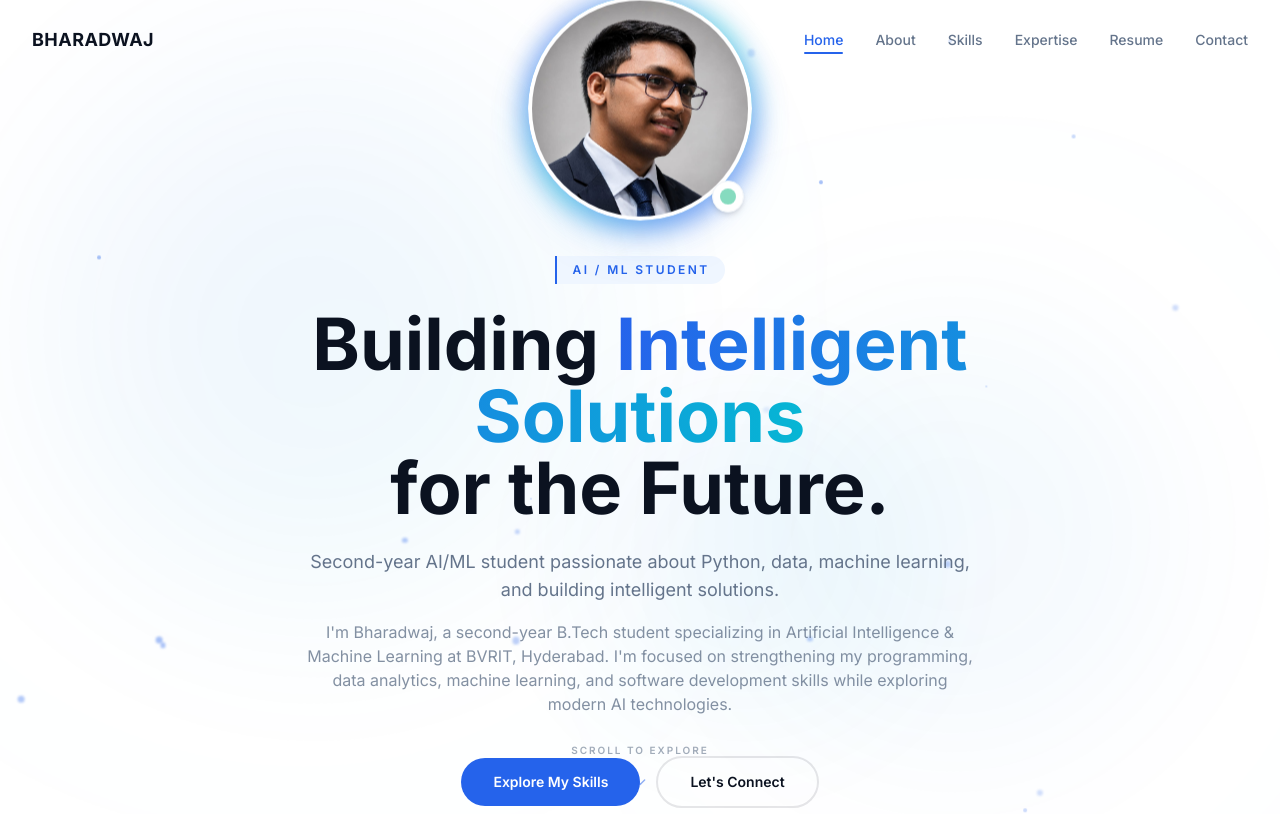
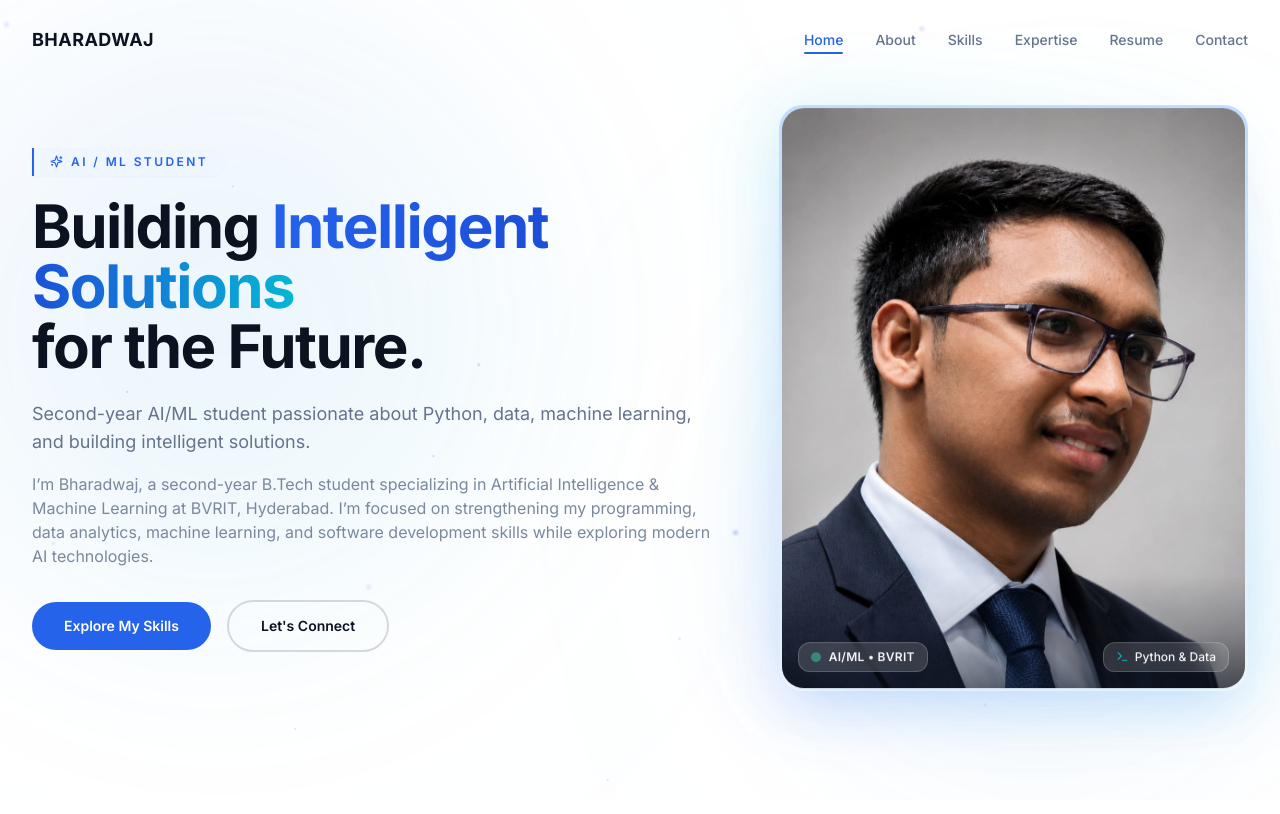
Before and after one commit to 25211a6606-cmyk/bharadwaj-portfolio, a React (Vite) app: page / in a window 1280 px wide. Shown: the top 814 px of the page. Built offline with nearby package versions, Linux system fonts and the light colour scheme.

Commit message:
feat: transform hero to 2-column layout with large rectangular portrait card, silky smooth animations, and removed scroll indicator

```diff
--- a/src/components/Hero.jsx
+++ b/src/components/Hero.jsx
@@ -1,29 +1,29 @@
 import { useEffect, useRef, useState } from 'react';
 import { motion, useScroll, useTransform } from 'framer-motion';
-import { ChevronDown } from 'lucide-react';
+import { Sparkles, Terminal } from 'lucide-react';
 
-const particles = Array.from({ length: 20 }, (_, i) => ({
+const particles = Array.from({ length: 18 }, (_, i) => ({
   id: i,
-  size: Math.random() * 6 + 2,
-  x: Math.random() * 100,
-  y: Math.random() * 100,
-  duration: Math.random() * 8 + 6,
-  delay: Math.random() * 4,
-  opacity: Math.random() * 0.3 + 0.1,
+  size: (i % 3 === 0 ? 5 : i % 2 === 0 ? 3 : 2),
+  x: (i * 19) % 100,
+  y: (i * 23) % 100,
+  duration: 10 + (i % 5) * 2,
+  delay: (i * 0.4),
+  opacity: 0.12 + (i % 4) * 0.05,
 }));
 
 export default function Hero() {
   const ref = useRef(null);
   const [mouse, setMouse] = useState({ x: 0, y: 0 });
   const { scrollYProgress } = useScroll({ target: ref, offset: ['start start', 'end start'] });
-  const heroY = useTransform(scrollYProgress, [0, 1], [0, 150]);
-  const heroOpacity = useTransform(scrollYProgress, [0, 0.5], [1, 0]);
+  const heroY = useTransform(scrollYProgress, [0, 1], [0, 100]);
+  const heroOpacity = useTransform(scrollYProgress, [0, 0.6], [1, 0]);
 
   const handleMouse = (e) => {
     const { clientX, clientY } = e;
     setMouse({
-      x: (clientX / window.innerWidth - 0.5) * 30,
-      y: (clientY / window.innerHeight - 0.5) * 30,
+      x: (clientX / window.innerWidth - 0.5) * 25,
+      y: (clientY / window.innerHeight - 0.5) * 25,
     });
   };
 
@@ -31,13 +31,26 @@ export default function Hero() {
     document.querySelector(id)?.scrollIntoView({ behavior: 'smooth' });
   };
 
+  // Silky smooth easing transitions
+  const smoothEase = [0.22, 1, 0.36, 1];
+
   const container = {
     hidden: {},
-    show: { transition: { staggerChildren: 0.12, delayChildren: 0.3 } },
+    show: {
+      transition: {
+        staggerChildren: 0.1,
+        delayChildren: 0.2,
+      },
+    },
   };
+
   const item = {
-    hidden: { opacity: 0, y: 30 },
-    show: { opacity: 1, y: 0, transition: { duration: 0.6, ease: 'easeOut' } },
+    hidden: { opacity: 0, y: 25 },
+    show: {
+      opacity: 1,
+      y: 0,
+      transition: { duration: 0.7, ease: smoothEase },
+    },
   };
 
   return (
@@ -45,54 +58,50 @@ export default function Hero() {
       id="home"
       ref={ref}
       onMouseMove={handleMouse}
-      className="relative min-h-screen flex items-center justify-center overflow-hidden bg-white"
+      className="relative min-h-screen flex items-center overflow-hidden bg-white pt-24 pb-16 lg:py-0"
     >
-      {/* Gradient Orbs */}
+      {/* Smooth Background Gradient Orbs */}
       <motion.div
-        className="absolute w-[500px] h-[500px] rounded-full opacity-[0.07] blur-[100px]"
+        className="absolute w-[560px] h-[560px] rounded-full opacity-[0.08] blur-[120px] pointer-events-none"
         style={{
           background: 'linear-gradient(135deg, #2563EB, #06B6D4)',
-          top: '10%', left: '5%',
-          x: mouse.x * 0.5, y: mouse.y * 0.5,
+          top: '5%',
+          left: '-5%',
+          x: mouse.x * 0.4,
+          y: mouse.y * 0.4,
         }}
-        animate={{ scale: [1, 1.1, 1], rotate: [0, 10, 0] }}
-        transition={{ duration: 20, repeat: Infinity, ease: 'linear' }}
+        animate={{ scale: [1, 1.08, 1], rotate: [0, 8, 0] }}
+        transition={{ duration: 22, repeat: Infinity, ease: 'easeInOut' }}
       />
       <motion.div
-        className="absolute w-[400px] h-[400px] rounded-full opacity-[0.05] blur-[80px]"
+        className="absolute w-[480px] h-[480px] rounded-full opacity-[0.06] blur-[100px] pointer-events-none"
         style={{
           background: 'linear-gradient(135deg, #06B6D4, #2563EB)',
-          bottom: '10%', right: '10%',
-          x: mouse.x * -0.3, y: mouse.y * -0.3,
+          bottom: '5%',
+          right: '0%',
+          x: mouse.x * -0.3,
+          y: mouse.y * -0.3,
         }}
-        animate={{ scale: [1, 1.15, 1], rotate: [0, -15, 0] }}
-        transition={{ duration: 25, repeat: Infinity, ease: 'linear' }}
-      />
-      <motion.div
-        className="absolute w-[300px] h-[300px] rounded-full opacity-[0.04] blur-[60px]"
-        style={{
-          background: 'linear-gradient(135deg, #2563EB, #06B6D4)',
-          top: '50%', right: '30%',
-          x: mouse.x * 0.2, y: mouse.y * 0.2,
-        }}
-        animate={{ scale: [1, 1.2, 1] }}
-        transition={{ duration: 18, repeat: Infinity, ease: 'linear' }}
+        animate={{ scale: [1, 1.12, 1], rotate: [0, -12, 0] }}
+        transition={{ duration: 26, repeat: Infinity, ease: 'easeInOut' }}
       />
 
-      {/* Particles */}
-      {particles.map(p => (
+      {/* Floating Antigravity Particles */}
+      {particles.map((p) => (
         <motion.div
           key={p.id}
-          className="absolute rounded-full bg-[#2563EB]"
+          className="absolute rounded-full bg-[#2563EB] pointer-events-none"
           style={{
-            width: p.size, height: p.size,
-            left: `${p.x}%`, top: `${p.y}%`,
+            width: p.size,
+            height: p.size,
+            left: `${p.x}%`,
+            top: `${p.y}%`,
             opacity: p.opacity,
-            filter: p.size > 5 ? 'blur(1px)' : 'none',
+            filter: p.size > 4 ? 'blur(0.8px)' : 'none',
           }}
           animate={{
-            y: [0, -30, 0, 20, 0],
-            x: [0, 10, -10, 5, 0],
+            y: [0, -35, 0, 25, 0],
+            x: [0, 12, -12, 6, 0],
           }}
           transition={{
             duration: p.duration,
@@ -103,99 +112,123 @@ export default function Hero() {
         />
       ))}
 
-      {/* Content */}
+      {/* 2-Column Hero Content: Text Left, Big Rectangular Image Right (50% Hero) */}
       <motion.div
         style={{ y: heroY, opacity: heroOpacity }}
-        className="relative z-10 max-w-4xl mx-auto px-6 text-center"
+        className="relative z-10 max-w-7xl mx-auto px-6 lg:px-8 w-full"
       >
-        <motion.div variants={container} initial="hidden" animate="show">
-          {/* Profile Picture */}
-          <motion.div variants={item} className="flex justify-center mb-8">
-            <div className="relative group">
-              {/* Outer soft ambient glow */}
+        <div className="grid lg:grid-cols-12 gap-12 lg:gap-16 items-center">
+          {/* Left Column: Text & CTAs (approx. 55% width on desktop) */}
           <motion.div
-                animate={{ rotate: 360 }}
-                transition={{ duration: 20, repeat: Infinity, ease: 'linear' }}
-                className="absolute -inset-1.5 rounded-full bg-gradient-to-r from-[#2563EB] via-[#06B6D4] to-[#2563EB] opacity-60 blur-md group-hover:opacity-90 transition duration-500"
-              />
-              <motion.div
-                animate={{ y: [0, -6, 0] }}
-                transition={{ duration: 4, repeat: Infinity, ease: 'easeInOut' }}
-                className="relative w-40 h-40 sm:w-48 sm:h-48 md:w-56 md:h-56 rounded-full p-[4px] bg-gradient-to-tr from-[#2563EB] to-[#06B6D4] shadow-2xl shadow-blue-500/25"
+            variants={container}
+            initial="hidden"
+            animate="show"
+            className="lg:col-span-7 text-left order-2 lg:order-1"
           >
-                <div className="w-full h-full rounded-full overflow-hidden bg-white ring-4 ring-white">
-                  <img
-                    src="/profile.jpeg"
-                    alt="Bharadwaj - AI/ML Student"
-                    className="w-full h-full object-cover object-center group-hover:scale-105 transition-transform duration-500"
-                  />
-                </div>
-
-                {/* Status indicator dot */}
-                <div className="absolute bottom-2 right-2 flex items-center justify-center w-7 h-7 sm:w-8 sm:h-8 rounded-full bg-white shadow-md border border-slate-100">
-                  <span className="w-3.5 h-3.5 sm:w-4 sm:h-4 rounded-full bg-emerald-500 animate-pulse" title="Active & Open to Opportunities" />
-                </div>
-              </motion.div>
-            </div>
-          </motion.div>
-
-          <motion.div variants={item} className="mb-6">
-            <span className="inline-block px-4 py-1.5 text-xs font-semibold tracking-[0.2em] text-[#2563EB] border-l-2 border-[#2563EB] bg-blue-50 rounded-r-full">
+            <motion.div variants={item} className="mb-5">
+              <span className="inline-flex items-center gap-2 px-4 py-1.5 text-xs font-semibold tracking-[0.2em] text-[#2563EB] border-l-2 border-[#2563EB] bg-blue-50/80 rounded-r-full shadow-sm shadow-blue-500/5">
+                <Sparkles size={13} className="text-[#2563EB]" />
                 AI / ML STUDENT
               </span>
             </motion.div>
 
             <motion.h1
               variants={item}
-            className="text-4xl sm:text-5xl md:text-6xl lg:text-7xl font-bold text-[#0B1220] leading-[1.1] mb-6"
+              className="text-4xl sm:text-5xl md:text-6xl font-bold text-[#0B1220] leading-[1.12] mb-6 tracking-tight"
             >
               Building{' '}
-            <span className="bg-gradient-to-r from-[#2563EB] to-[#06B6D4] bg-clip-text text-transparent">
+              <span className="bg-gradient-to-r from-[#2563EB] via-[#1d4ed8] to-[#06B6D4] bg-clip-text text-transparent">
                 Intelligent Solutions
               </span>
               <br />
               for the Future.
             </motion.h1>
 
-          <motion.p variants={item} className="text-base md:text-lg text-[#64748B] max-w-2xl mx-auto mb-4 leading-relaxed">
+            <motion.p
+              variants={item}
+              className="text-base sm:text-lg text-[#64748B] mb-4 leading-relaxed font-normal"
+            >
               Second-year AI/ML student passionate about Python, data, machine learning, and building intelligent solutions.
             </motion.p>
 
-          <motion.p variants={item} className="text-sm md:text-base text-[#64748B]/80 max-w-2xl mx-auto mb-10 leading-relaxed">
-            I'm Bharadwaj, a second-year B.Tech student specializing in Artificial Intelligence &amp; Machine Learning at BVRIT, Hyderabad. I'm focused on strengthening my programming, data analytics, machine learning, and software development skills while exploring modern AI technologies.
+            <motion.p
+              variants={item}
+              className="text-sm sm:text-base text-[#64748B]/85 mb-8 leading-relaxed font-normal"
+            >
+              I’m Bharadwaj, a second-year B.Tech student specializing in Artificial Intelligence &amp; Machine Learning at BVRIT, Hyderabad. I’m focused on strengthening my programming, data analytics, machine learning, and software development skills while exploring modern AI technologies.
             </motion.p>
 
-          <motion.div variants={item} className="flex flex-col sm:flex-row items-center justify-center gap-4 mb-2">
+            <motion.div
+              variants={item}
+              className="flex flex-wrap items-center gap-4"
+            >
               <button
                 onClick={() => scrollTo('#skills')}
-              className="group px-8 py-3.5 bg-[#2563EB] text-white text-sm font-semibold rounded-full hover:bg-[#1d4ed8] transition-all duration-300 hover:-translate-y-0.5 hover:shadow-lg hover:shadow-blue-500/25 active:scale-[0.98]"
+                className="px-8 py-3.5 bg-[#2563EB] text-white text-sm font-semibold rounded-full hover:bg-[#1d4ed8] transition-all duration-300 hover:-translate-y-0.5 hover:shadow-lg hover:shadow-blue-500/25 active:scale-[0.98]"
               >
                 Explore My Skills
               </button>
               <button
                 onClick={() => scrollTo('#contact')}
-              className="group px-8 py-3.5 border-2 border-[#0B1220]/10 text-[#0B1220] text-sm font-semibold rounded-full hover:border-[#2563EB] hover:text-[#2563EB] transition-all duration-300 hover:-translate-y-0.5 active:scale-[0.98]"
+                className="px-8 py-3.5 border-2 border-[#0B1220]/15 text-[#0B1220] text-sm font-semibold rounded-full hover:border-[#2563EB] hover:text-[#2563EB] transition-all duration-300 hover:-translate-y-0.5 active:scale-[0.98]"
               >
                 Let's Connect
               </button>
             </motion.div>
           </motion.div>
+
+          {/* Right Column: Rectangular Image covering half of home (approx. 45-50% width) */}
+          <motion.div
+            initial={{ opacity: 0, scale: 0.94, y: 30 }}
+            animate={{ opacity: 1, scale: 1, y: 0 }}
+            transition={{ duration: 0.9, ease: smoothEase, delay: 0.2 }}
+            className="lg:col-span-5 flex justify-center lg:justify-end order-1 lg:order-2"
+          >
+            <div className="relative w-full max-w-[420px] sm:max-w-[460px] lg:max-w-none">
+              {/* Ambient Glow behind the rectangular card */}
+              <div
+                className="absolute -inset-2 rounded-3xl bg-gradient-to-tr from-[#2563EB]/25 via-[#06B6D4]/20 to-transparent blur-2xl opacity-70"
+                aria-hidden="true"
+              />
+
+              {/* Smooth Antigravity Floating Container */}
+              <motion.div
+                animate={{ y: [0, -10, 0] }}
+                transition={{
+                  duration: 6,
+                  repeat: Infinity,
+                  ease: 'easeInOut',
+                }}
+                className="relative rounded-3xl p-[3px] bg-gradient-to-b from-blue-200 via-blue-100 to-cyan-100 shadow-2xl shadow-blue-500/15"
+              >
+                {/* Rectangular Image Frame */}
+                <div className="relative w-full aspect-[4/5] sm:aspect-[4/5] rounded-[22px] overflow-hidden bg-white">
+                  <img
+                    src="/profile.jpeg"
+                    alt="Bharadwaj - AI/ML Student at BVRIT"
+                    className="w-full h-full object-cover object-top hover:scale-[1.02] transition-transform duration-700 ease-out"
+                  />
+
+                  {/* Subtle gradient overlay at bottom for depth */}
+                  <div className="absolute inset-x-0 bottom-0 h-28 bg-gradient-to-t from-[#0B1220]/60 via-[#0B1220]/20 to-transparent pointer-events-none" />
+
+                  {/* Bottom Floating Badge inside image frame */}
+                  <div className="absolute bottom-4 left-4 right-4 flex items-center justify-between text-white/95">
+                    <div className="flex items-center gap-2 px-3 py-1.5 rounded-xl bg-white/15 backdrop-blur-md border border-white/20">
+                      <span className="w-2.5 h-2.5 rounded-full bg-emerald-400 animate-pulse" />
+                      <span className="text-xs font-semibold tracking-wide">AI/ML • BVRIT</span>
+                    </div>
+
+                    <div className="hidden sm:flex items-center gap-1.5 px-3 py-1.5 rounded-xl bg-white/15 backdrop-blur-md border border-white/20 text-xs font-medium">
+                      <Terminal size={13} className="text-[#06B6D4]" />
+                      <span>Python &amp; Data</span>
+                    </div>
+                  </div>
+                </div>
               </motion.div>
-
-      {/* Scroll Indicator */}
-      <motion.div
-        initial={{ opacity: 0 }}
-        animate={{ opacity: 1 }}
-        transition={{ delay: 1.5 }}
-        className="absolute bottom-8 left-1/2 -translate-x-1/2 flex flex-col items-center gap-2 z-10"
-      >
-        <span className="text-[10px] font-semibold tracking-[0.2em] text-[#64748B]/60">SCROLL TO EXPLORE</span>
-        <motion.div
-          animate={{ y: [0, 8, 0] }}
-          transition={{ duration: 1.5, repeat: Infinity, ease: 'easeInOut' }}
-        >
-          <ChevronDown size={18} className="text-[#2563EB]/50" />
+            </div>
           </motion.div>
+        </div>
       </motion.div>
     </section>
   );
```
Lines whose indentation alone changed are shown as unchanged.
